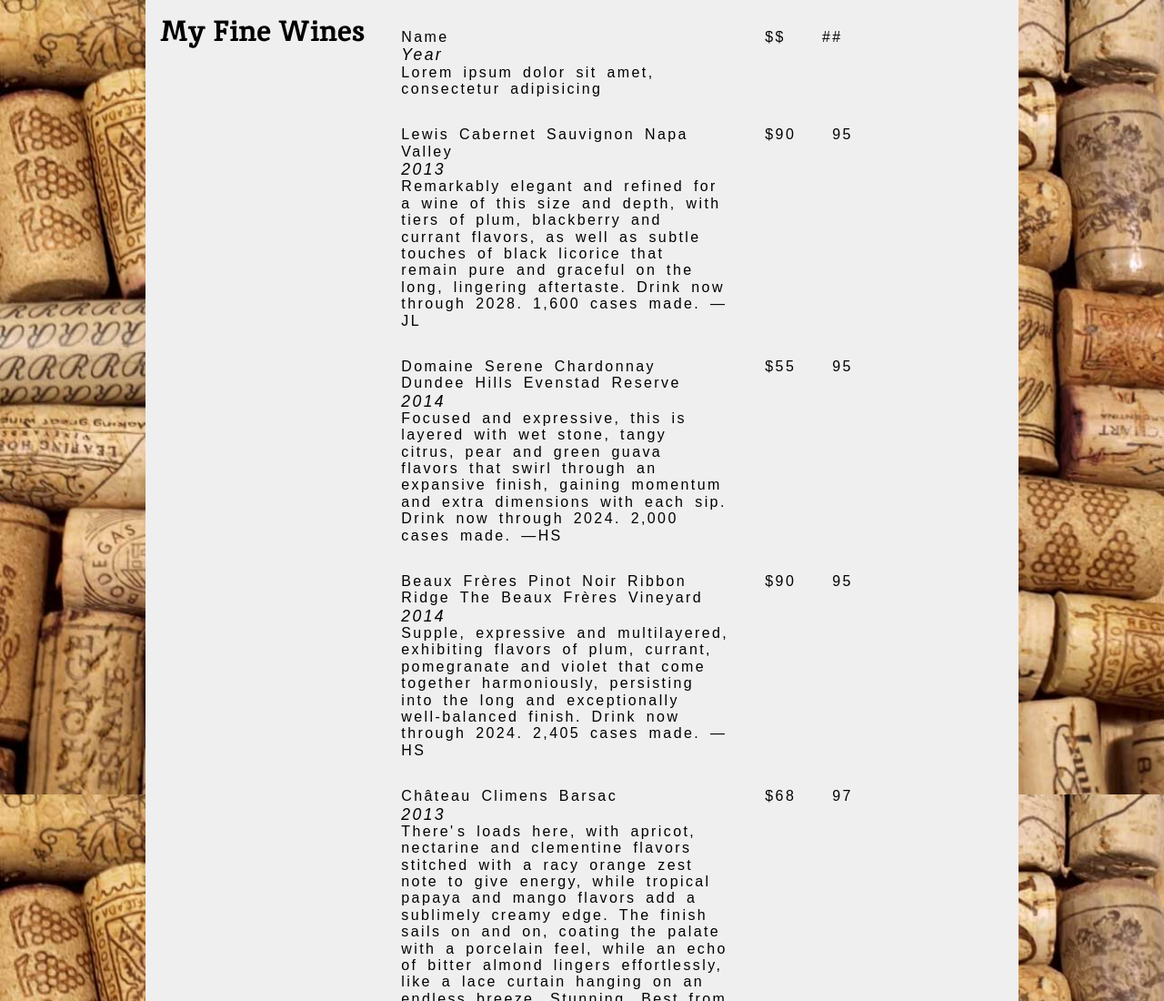
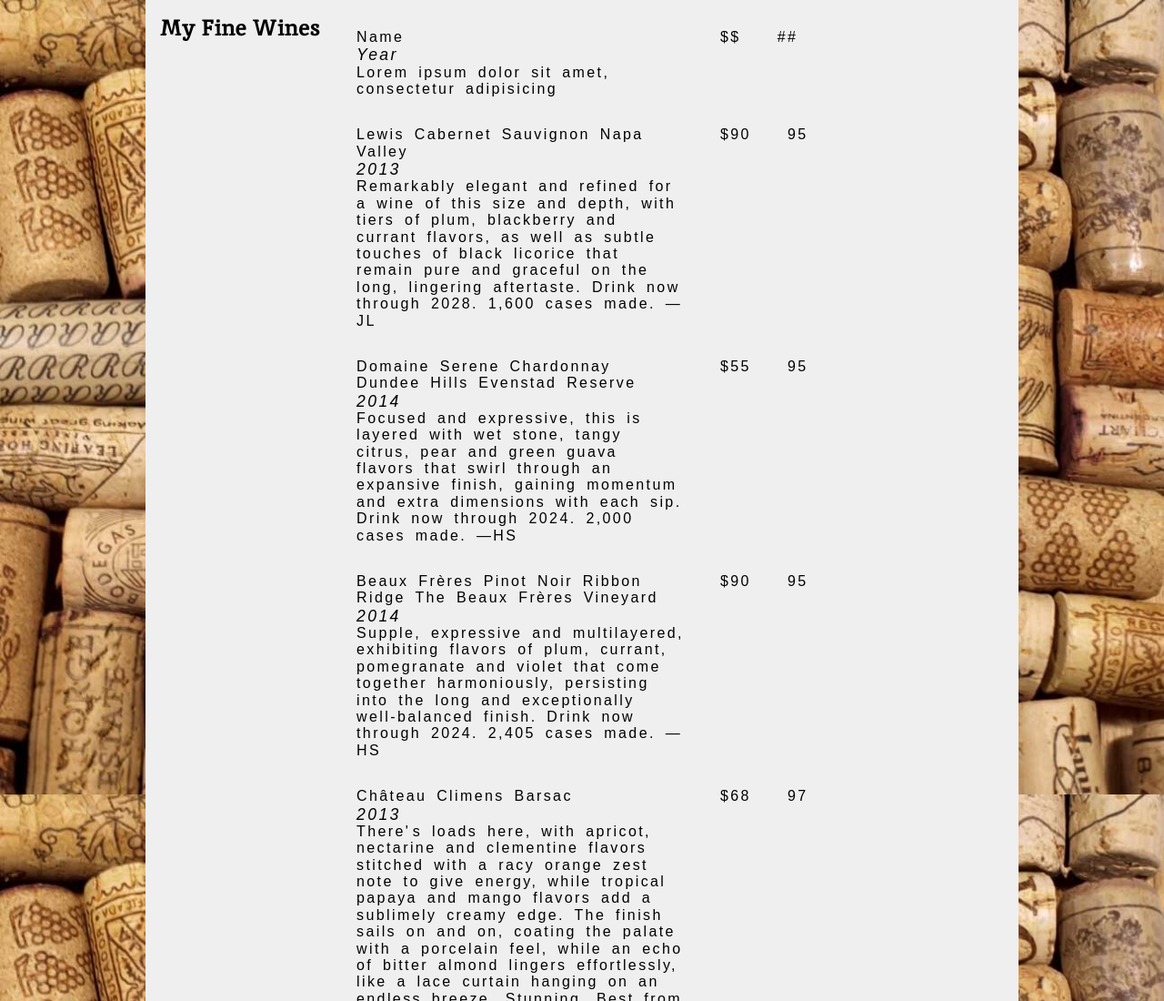
Before and after one commit to by-erinmichelle/IDM232-Workshop, a plain HTML site: page myFineWines/index.html in a window 1280 px wide. Shown: the top 1100 px of the page at 91% size. Drawn offline with nearby package versions, Linux system fonts and the light colour scheme.

Commit message:
Add files via upload

```diff
--- a/myFineWines/style.css
+++ b/myFineWines/style.css
@@ -62,17 +62,19 @@ li:nth-child(2){
 }
 
     .mainBody {
+        float: center;
         max-width: 320px;
         height: auto;
+        padding: 1rem;
     }
 
     h1 {
         float: center;
+        text-align: center;
         font-family: "Inika-Bold", sans-serif;
         font-color: #4f1407;
         margin: auto;
-        text-align: center;
-        font-size: 150%;
+        font-size: 40px;
     }
 }
 
@@ -85,7 +87,7 @@ li:nth-child(2){
     }
 
     .mainBody {
-        max-width: 700px;
+        max-width: 760px;
         height: auto;
     }
 
@@ -93,7 +95,7 @@ li:nth-child(2){
         float: left;
         font-family: "Inika-Bold", sans-serif;
         font-color: #4f1407;
-                font-size: 150%;
+                font-size: 25px;
     }
 }
 @media screen and (min-width: 1024px) {
@@ -115,6 +117,6 @@ body {
         float: left;
         font-family: "Inika-Bold", sans-serif;
         font-color: #4f1407;
-                font-size: 200%;
+                font-size: 25px;
     }
 }
```
